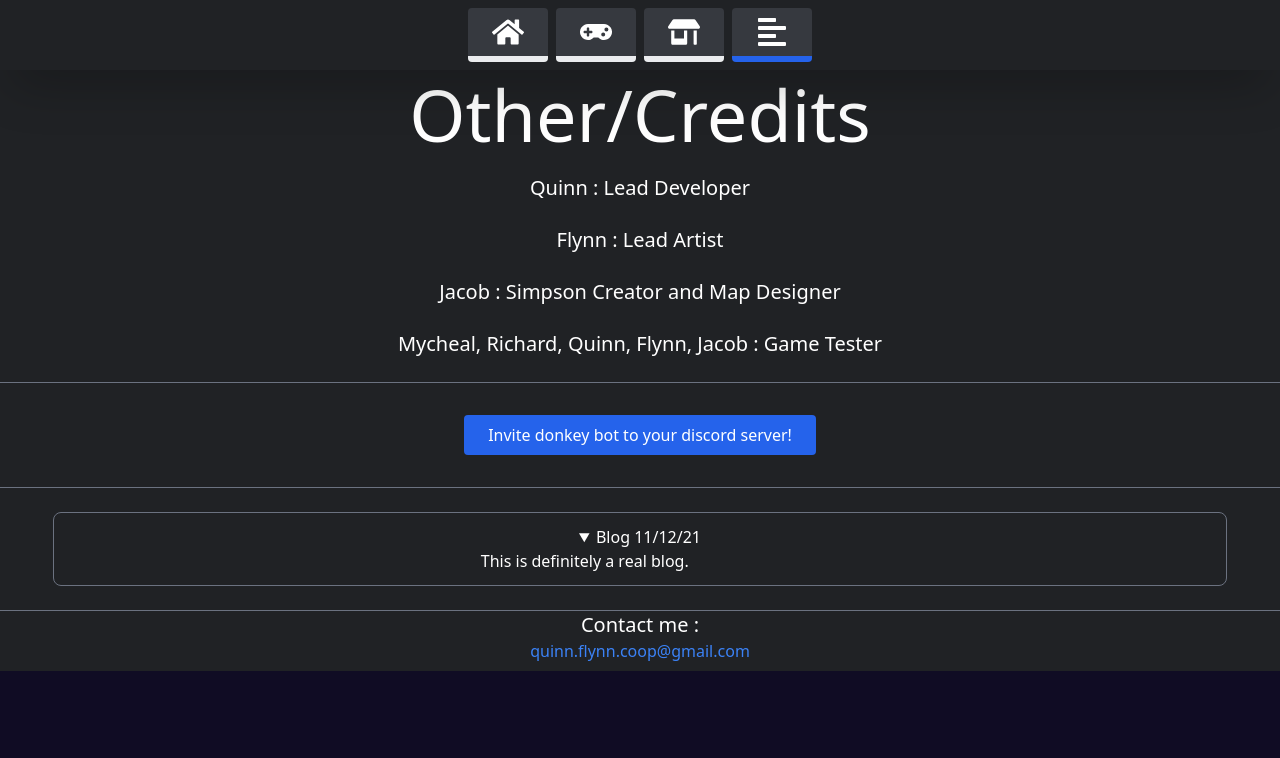
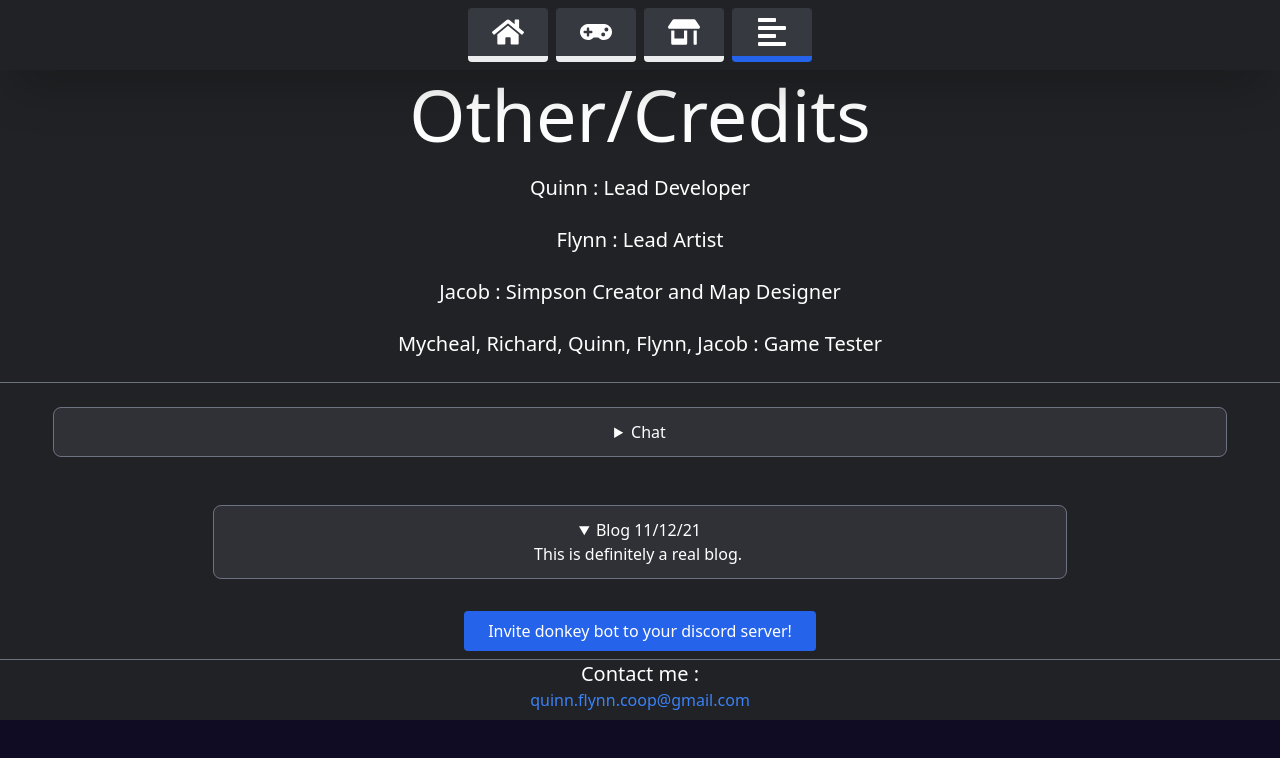
Before and after one commit to Quinn135/alloew-v4, a Next.js app: page /other in a window 1280 px wide. Both pictures are taken after a click on the heading "Blog 11/12/21". Shown: the top 758 px of the page. Built offline with nearby package versions, Linux system fonts and the light colour scheme.

Commit message:
DETAILS IMPORVEMENT

```diff
--- a/pages/games.js
+++ b/pages/games.js
@@ -18,11 +18,11 @@ export default function Turboman() {
         <summary>Turboman</summary>
       <div className="flex flex-col
       items-center justify-center py-2">
-        <h3 id="Version">Turboman B1.1.1!</h3>
+        <h3 id="Version">Turboman V1.0 Snapshot 5!</h3>
         <iframe
           id="Turboman"
           style={{ 'width': '90vw', 'height': '70vh', }}
-          src={"../Turboman/B1.1.1/index.html"} />
+          src={"../Turboman/V1.0S5/index.html"} />
         </div>
         <details className="text-center
         rounded-lg text-white p-3 m-auto
@@ -116,16 +116,6 @@ export default function Turboman() {
       </details>
       <br />
       <br />
-      <details className="border-gray-500 border
-      rounded-lg p-3 text-center w-11/12">
-        <summary>Chat</summary>
-        <br />
-      <iframe
-        style={{ 'height': '90vh', 'width': '100%', }}
-        className="rounded-lg m-auto"
-        src={"https://deadsimplechat.com/kM-pjLD77"}>
-      </iframe>
-      </details>
     </div>
   )
 }
--- a/pages/other.js
+++ b/pages/other.js
@@ -16,6 +16,28 @@ export default function Other() {
       <h4>Mycheal, Richard, Quinn, Flynn, Jacob : Game Tester</h4><br />
       <div className="border-t border-gray-500 w-full"></div>
       <br />
+      <details className="border-gray-500 border
+      rounded-lg p-3 text-center w-11/12">
+        <summary>Chat</summary>
+        <br />
+      <iframe
+        style={{ 'width': '90%', 'height': '70vh', }}
+        className="rounded-lg m-auto"
+        src={"https://deadsimplechat.com/kM-pjLD77"}>
+        </iframe>
+        <br />
+      </details>
+      <br />
+      <br />
+      <details className="border-gray-500 border
+      rounded-lg p-3 text-center md:w-2/3 w-11/12">
+        <summary>Blog 11/12/21</summary>
+      <div className="flex flex-col justify-center
+      text-left items-center">
+        <p className="sm:w-1/3 w-2/3 ">&emsp;&emsp;This is definitely a real blog.</p>
+      </div>
+      </details>
+      <br />
       <a
         target="_blank"
         rel="noreferrer noopener"
@@ -23,18 +45,6 @@ export default function Other() {
         href="https://discord.com/api/oauth2/authorize?client_id=887830738391662592&permissions=0&scope=bot">
         Invite donkey bot to your discord server!
       </a>
-      <br />
-      <div className="border-t border-gray-500 w-full"></div>
-      <br />
-      <details className="border-gray-500 border
-      rounded-lg p-3 text-center w-11/12">
-        <summary>Blog 11/12/21</summary>
-      <div className="flex flex-col justify-center
-      text-left items-center">
-        <p className="sm:w-1/3 w-2/3 ">&emsp;&emsp;This is definitely a real blog.</p>
-      </div>
-      </details>
-      <br />
       <div className="border-t border-gray-500 w-full"></div>
       <h4>Contact me : </h4>
       <a href="mailto:quinn.flynn.coop@gmail.com">
--- a/pages/store.js
+++ b/pages/store.js
@@ -4,7 +4,7 @@ function Image(props) {
   return (
     <div className="text-center flex flex-col
     justify-center items-center p-3 rounded-lg w-5/6
-    m-auto bg-gray-900 mb-4 mt-4">
+    m-auto mb-4 mt-4">
         <h3>{props.name}</h3>
       <h4>By : {props.creator}</h4>
       <br />
@@ -20,6 +20,7 @@ function Image(props) {
         Download
       </a>
       <br />
+      <div className="border-t border-gray-300 w-full"></div>
     </div>
   )
 }
--- a/public/styles/globals.css
+++ b/public/styles/globals.css
@@ -44,6 +44,9 @@
   ::selection{
     @apply bg-black text-white;
   }
+  details{
+    @apply bg-gray-800;
+  }
 }
 
 .btn-menu{
```
